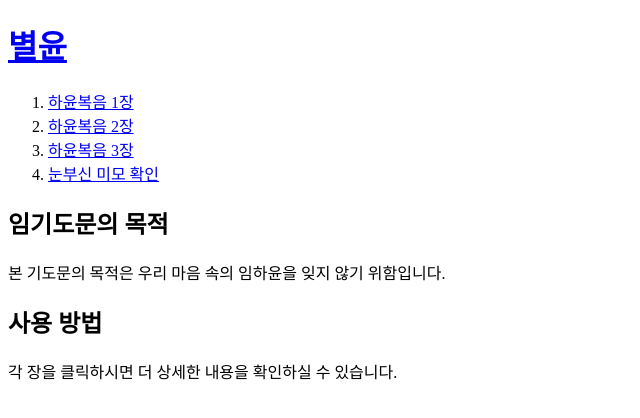
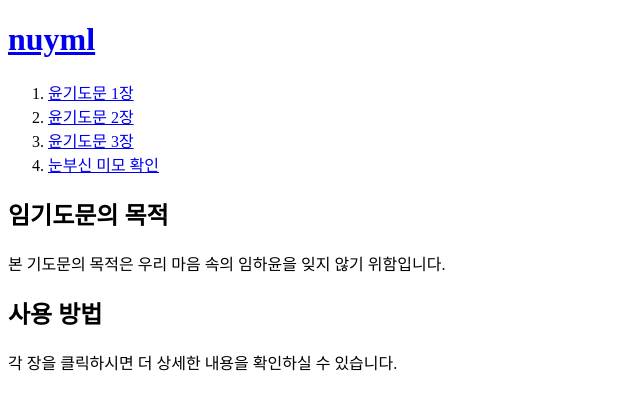
Before and after one commit to mingmungXD/nuyml, a plain HTML site: page index.html in a window 1280 px wide. Shown: the whole page, without its empty margins (0-640 px from the left). Drawn offline with Linux system fonts and the light colour scheme.

Commit message:
Update index.html

```diff
--- a/index.html
+++ b/index.html
@@ -1,15 +1,15 @@
 <!DOCTYPE html>
 <html>
 <head>
-	<title>별윤</title>
+	<title>nuyml</title>
 	<meta charset="utf-8">
 </head>
 <body>
-<h1><a href="index.html">별윤</a></h1>
+<h1><a href="index.html">nuyml</a></h1>
 <ol>
-	<li><a href="1.html">하윤복음 1장</a></li>
-	<li><a href="2.html">하윤복음 2장</a></li>
-	<li><a href="3.html">하윤복음 3장</a></li>
+	<li><a href="1.html">윤기도문 1장</a></li>
+	<li><a href="2.html">윤기도문 2장</a></li>
+	<li><a href="3.html">윤기도문 3장</a></li>
 	<li><a href="img.html">눈부신 미모 확인</a></li>
 </ol>
 
```
